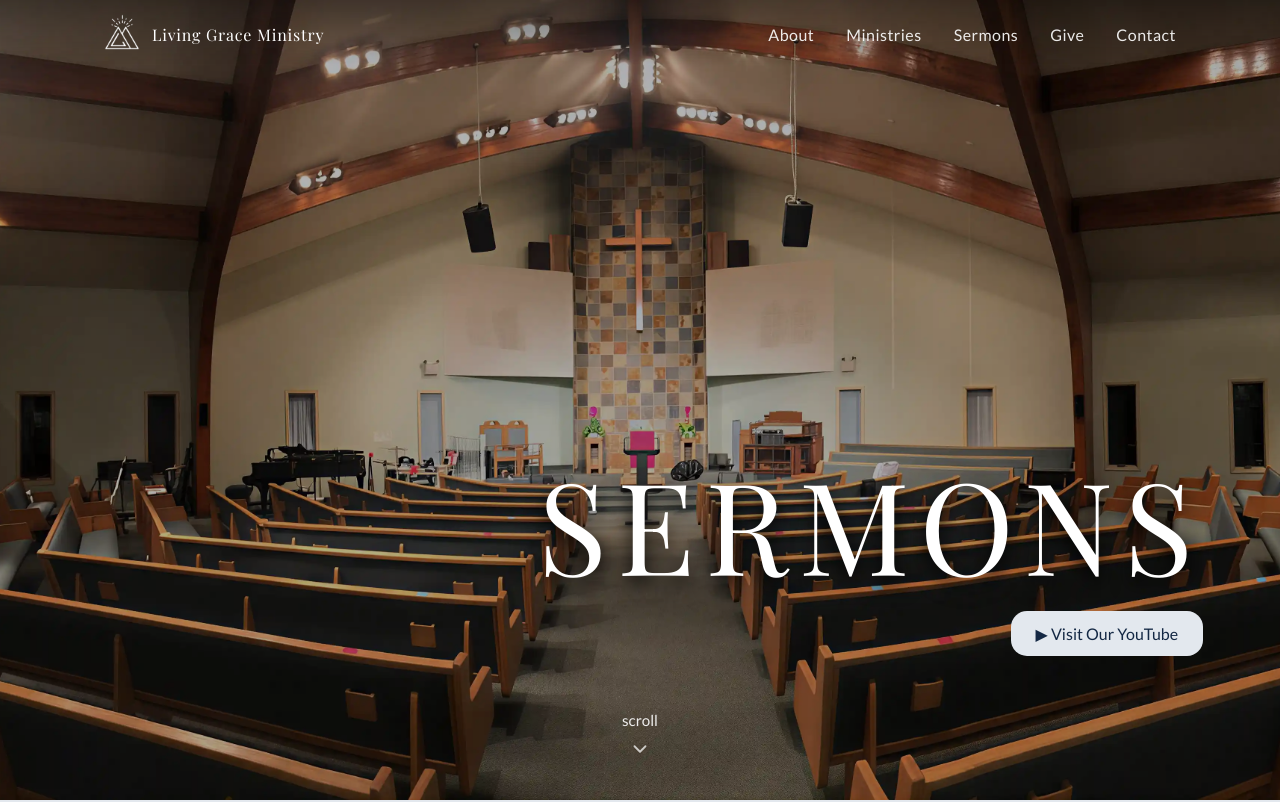
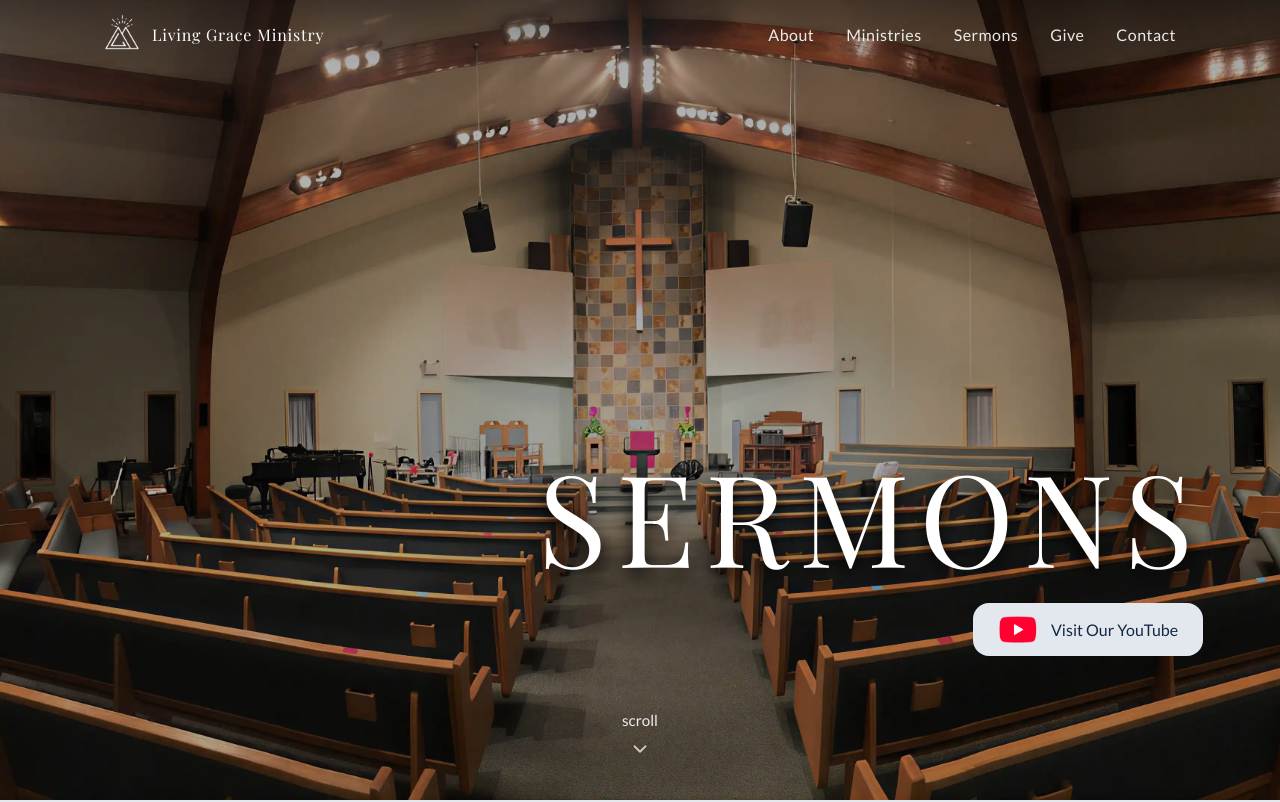
Before and after one commit to lgm-aa/LGM_Website_v3, a React (Vite) app: page /sermons in a window 1280 px wide. Shown: the top 802 px of the page. Built offline with nearby package versions, Linux system fonts and the light colour scheme; no server answers.

Commit message:
Add YouTube icon to Sermon page button

```diff
--- a/src/pages/Sermons/Sermons.css
+++ b/src/pages/Sermons/Sermons.css
@@ -0,0 +1,12 @@
+.yt-btn-content {
+  display: inline-flex;
+  gap: 0.8rem;
+  align-items: center;
+  padding: 0;
+  margin: 0;
+}
+
+.yt-btn-icon {
+  width: 40px;
+  height: auto;
+}
--- a/src/pages/Sermons/Sermons.jsx
+++ b/src/pages/Sermons/Sermons.jsx
@@ -2,6 +2,9 @@ import Sermoncontent from "@/components/sermons/Video/Video";
 import Hero from "@/components/layout/Hero/Hero";
 import Button from "@/components/ui/Button/Button";
 import sermonsHeroImage from "@/assets/sanctuary.webp";
+import YouTubeLogo from "@/assets/yt_icon_red_digital.png";
+
+import "./Sermons.css";
 
 export default function Sermon() {
   return (
@@ -15,7 +18,14 @@ export default function Sermon() {
             href="https://www.youtube.com/@LivingGraceMinistry"
             newTab
           >
-            ▶ Visit Our YouTube
+            <div className="yt-btn-content">
+              <img
+                src={YouTubeLogo}
+                alt="Youtube Logo"
+                className="yt-btn-icon"
+              />
+              <span>Visit Our YouTube</span>
+            </div>
           </Button>
         }
       />
```
Also changed, not shown: src/assets/yt_icon_red_digital.png (added).
